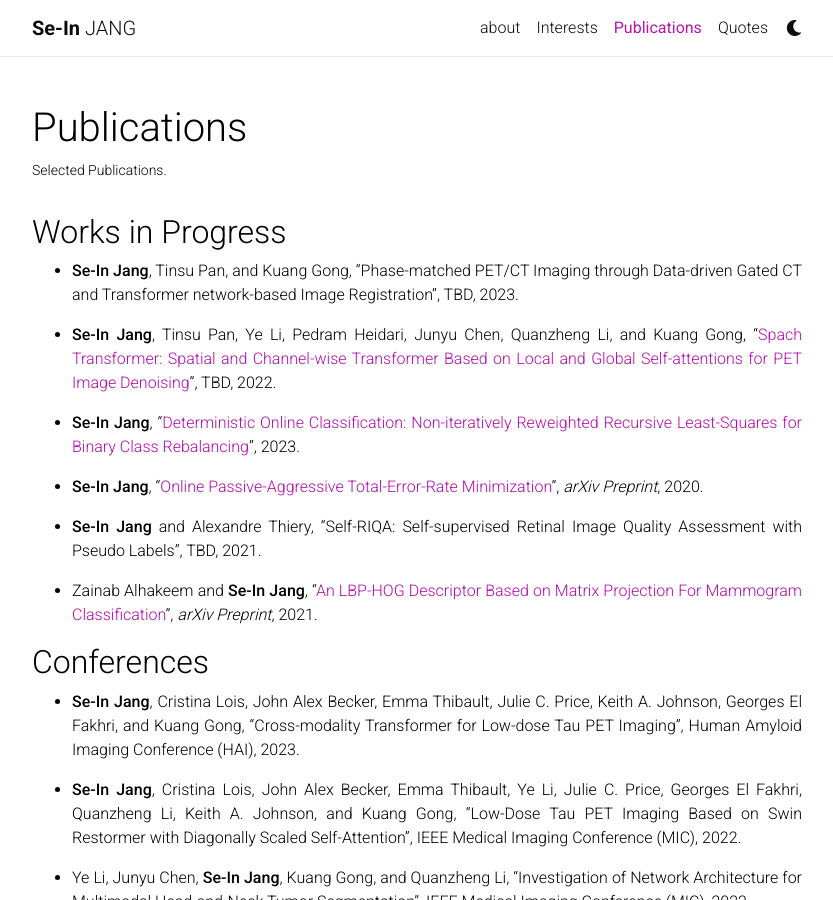
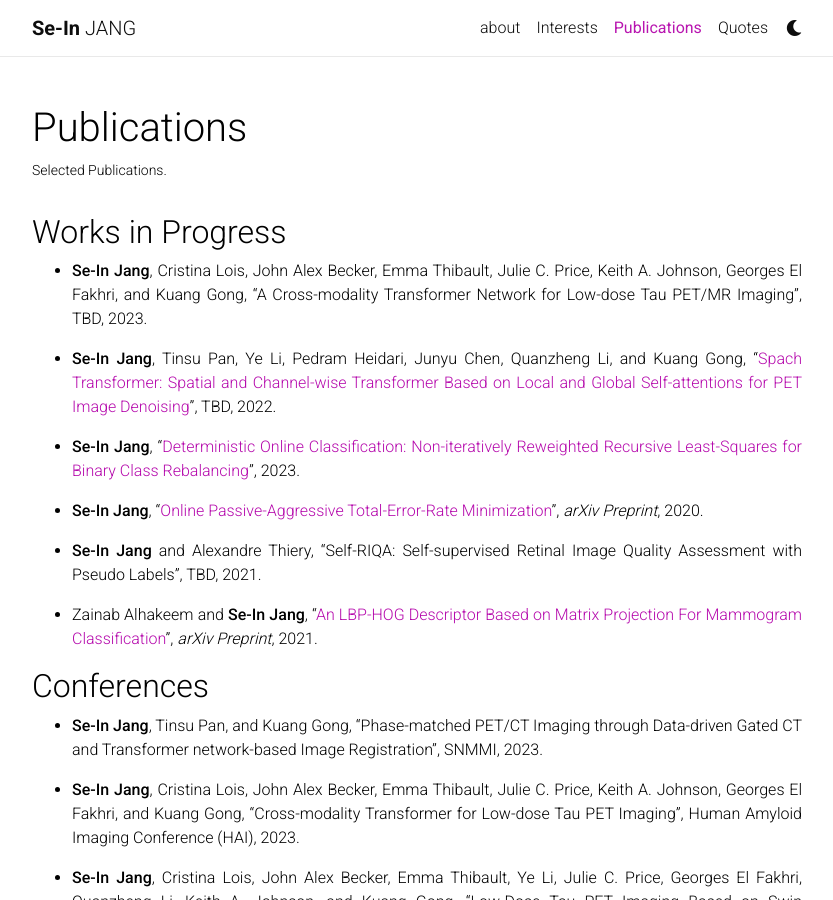
Before and after one commit to sijang/sijang.github.io, a Jekyll site: the page built from _pages/publications.md, in a window 1280 px wide and 900 px high. Shown: the whole window, without its empty margins (223-1056 px from the left). Built offline with Jekyll 4.4.1, drawn with Linux system fonts in a browser that asks for light colours; nearby versions of some CDN libraries; a style sheet for code colours, icons or effects is not loaded.

Commit message:
Update publications.md

```diff
--- a/_pages/publications.md
+++ b/_pages/publications.md
@@ -9,7 +9,7 @@ nav: true
 
 
 ## Works in Progress
-- **Se-In Jang**, Tinsu Pan, and Kuang Gong, "Phase-matched PET/CT Imaging through Data-driven Gated CT and Transformer network-based Image Registration", TBD, 2023.
+- **Se-In Jang**, Cristina Lois, John Alex Becker, Emma Thibault, Julie C. Price, Keith A. Johnson, Georges El Fakhri, and Kuang Gong, "A Cross-modality Transformer Network for Low-dose Tau PET/MR Imaging", TBD, 2023.
 {: style="text-align: justify"}
 
 - **Se-In Jang**, Tinsu Pan, Ye Li, Pedram Heidari, Junyu Chen, Quanzheng Li, and Kuang Gong, "[Spach Transformer: Spatial and Channel-wise Transformer Based on Local and Global Self-attentions for PET Image Denoising](https://arxiv.org/abs/2209.03300){:target="_blank"}", TBD, 2022.
@@ -29,6 +29,9 @@ nav: true
 
 
 ## Conferences
+- **Se-In Jang**, Tinsu Pan, and Kuang Gong, "Phase-matched PET/CT Imaging through Data-driven Gated CT and Transformer network-based Image Registration", SNMMI, 2023.
+{: style="text-align: justify"}
+
 - **Se-In Jang**, Cristina Lois, John Alex Becker, Emma Thibault, Julie C. Price, Keith A. Johnson, Georges El Fakhri, and Kuang Gong, "Cross-modality Transformer for Low-dose Tau PET Imaging", Human Amyloid Imaging Conference (HAI), 2023.
 {: style="text-align: justify"}
 
```
